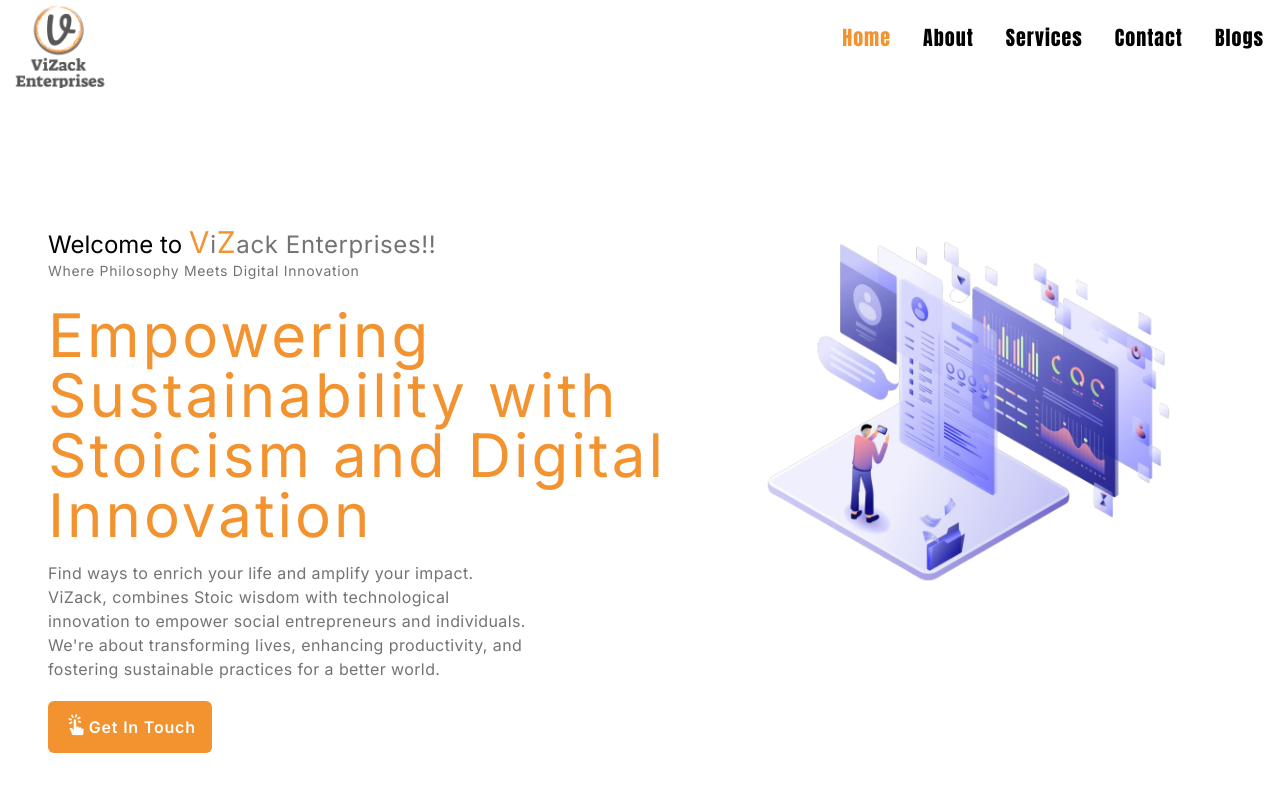
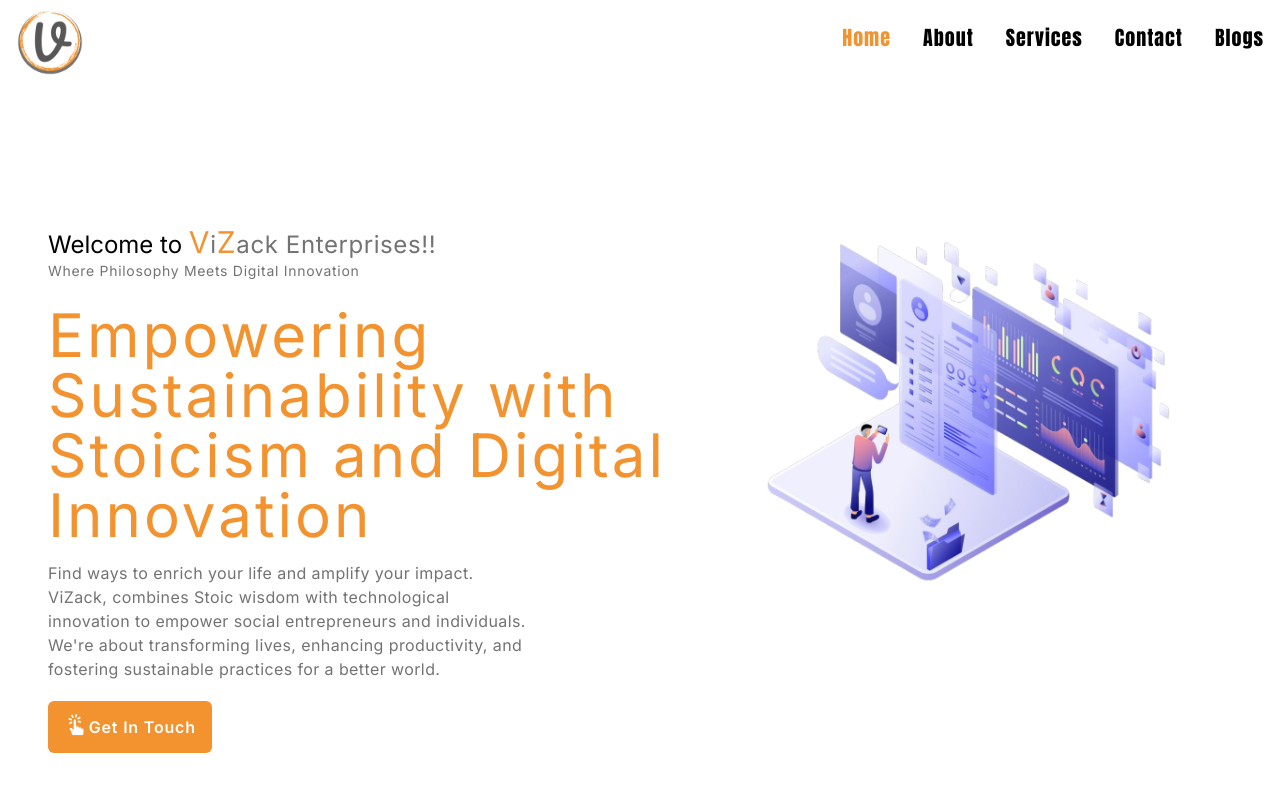
Before and after one commit to ayushsharma74/vizack.com, a Next.js app: page / in a window 1280 px wide. Shown: the top 800 px of the page. Built offline with nearby package versions, Linux system fonts and the light colour scheme.

Commit message:
navbar logo change

```diff
--- a/src/components/Navbar.jsx
+++ b/src/components/Navbar.jsx
@@ -6,7 +6,7 @@
 import { useEffect, useState } from "react";
 import { Anton } from 'next/font/google';
 
-const logo = "/assets/logo/vizack.webp"
+const logo = "/assets/logo/logo.png"
 const anton = Anton({ subsets: ['latin'],weight: "400" });
 
 export default function Navbar() {
@@ -73,8 +73,8 @@
             <div className="logo relative overflow-hidden -top-2 max-lg:mx-6">
                 <Link href={"/"}><Image
                     src={logo}
-                    width={120}
-                    height={130}
+                    width={100}
+                    height={110}
                     alt="ViZack"
                     quality={100 || 75}
                     priority={true}
```
